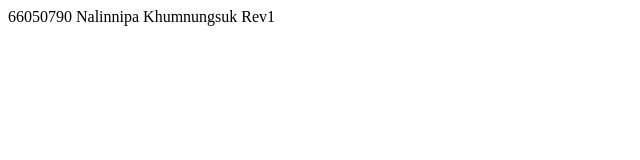
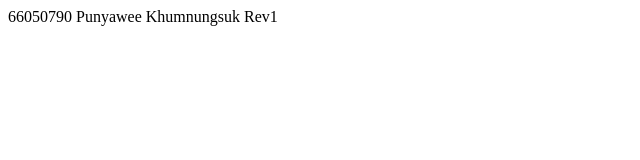
Before and after one commit to Nalinnipa23-Kum/git101_Fasai, a plain HTML site: page index.html in a window 1280 px wide. Shown: the full height of the page, 0-640 px from the left. Drawn offline with Linux system fonts and the light colour scheme.

Commit message:
Update index.html

```diff
--- a/index.html
+++ b/index.html
@@ -6,6 +6,6 @@
     <title>Document</title>
 </head>
 <body>
-    66050790 Nalinnipa Khumnungsuk Rev1
+    66050790 Punyawee Khumnungsuk Rev1
 </body>
 </html>
```
